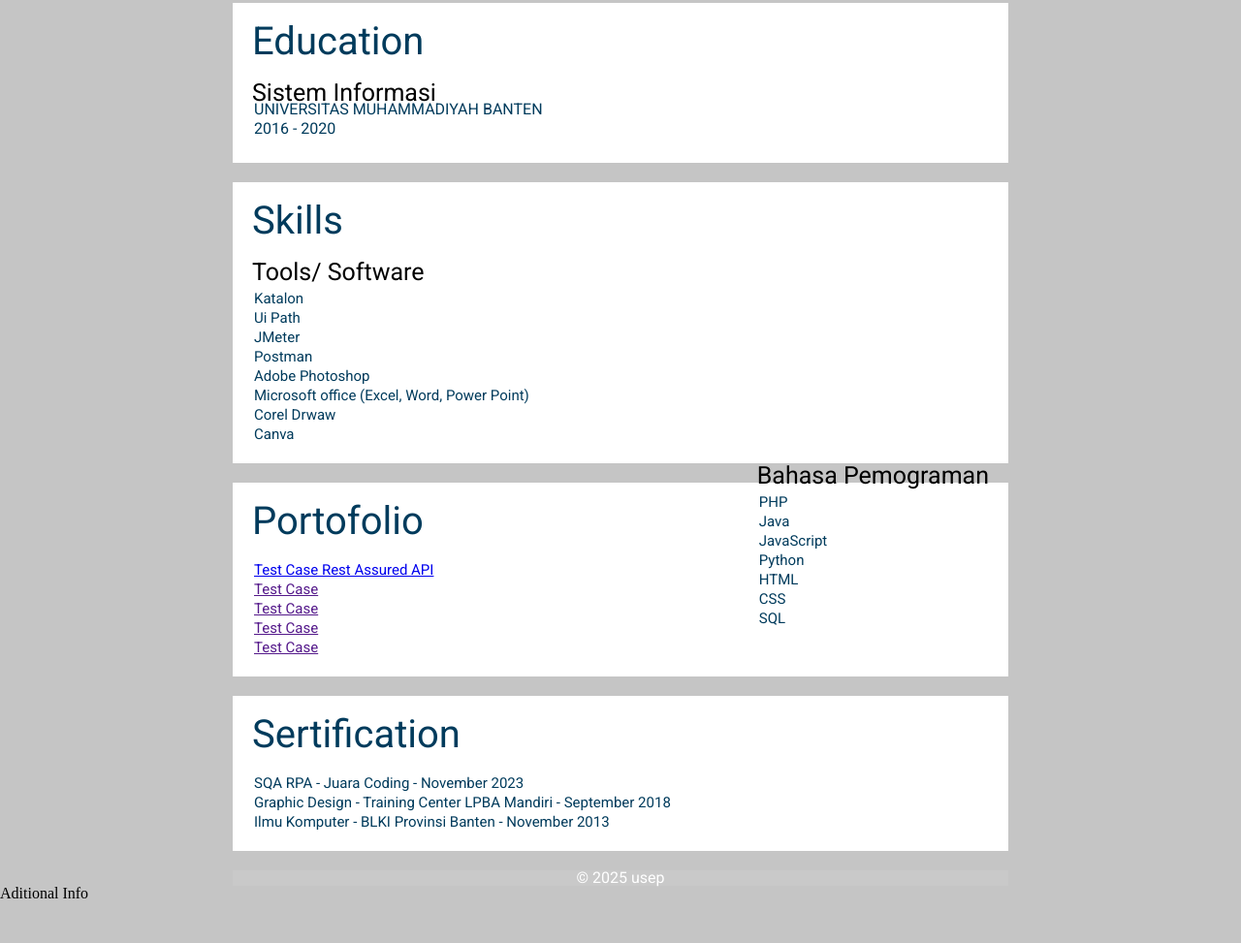
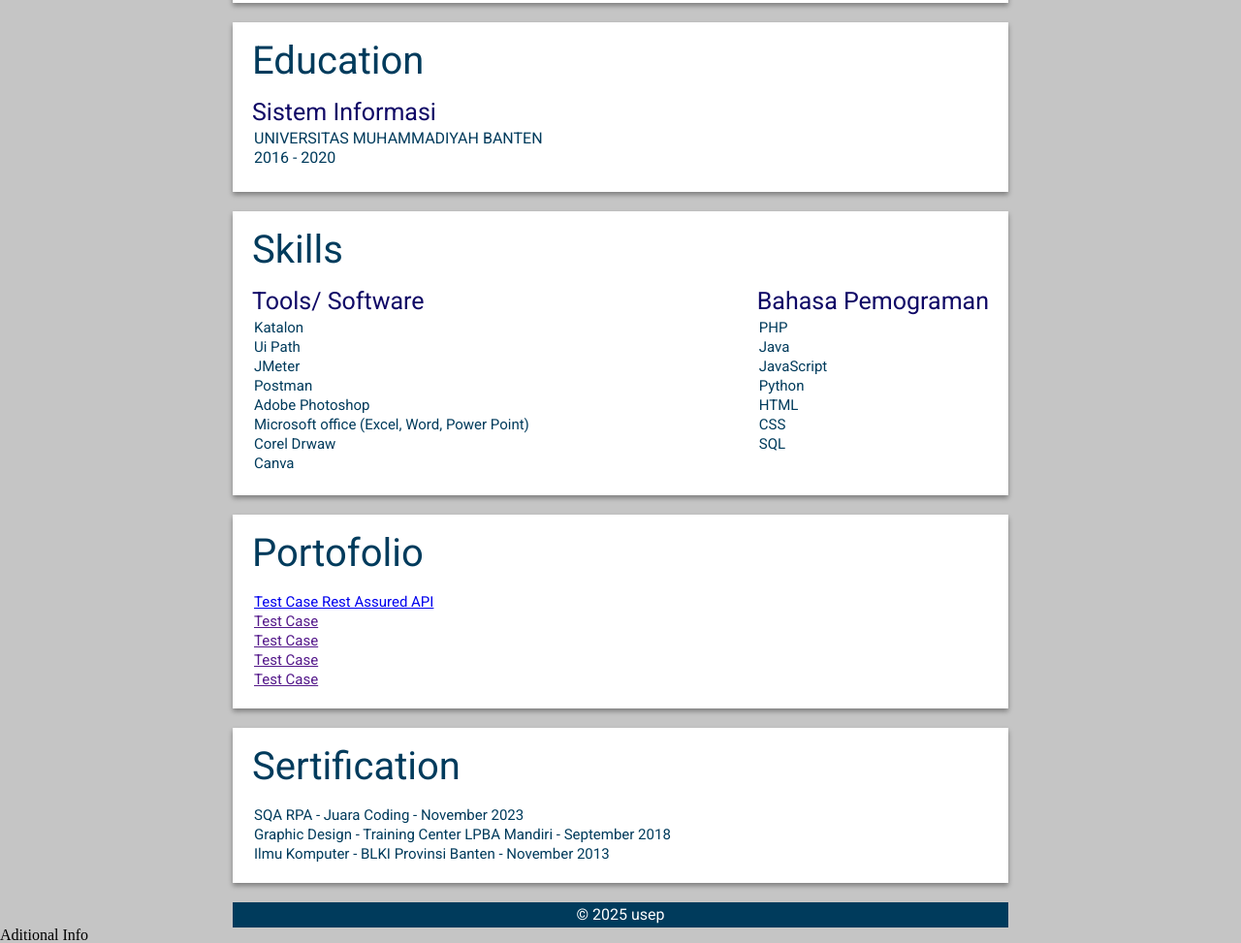
Before and after one commit to usep-saipulH/web-cv, a plain HTML site: page index.html in a window 1280 px wide. Shown: the part 1531-2504 px from the top of the page at 97% size. Before the commit the page ends 2461 px from the top, so only its background shows below. Drawn offline with Linux system fonts and the light colour scheme.

Commit message:
Update styles.css

```diff
--- a/assets/styles.css
+++ b/assets/styles.css
@@ -60,7 +60,7 @@ body{
 
 /* Navbar Responsive */
 ul.topnav {
-    width: 800px
+    width: 800px;
     list-style-type: none;
     margin-left: auto;
     margin-right: auto;
@@ -112,6 +112,7 @@ h3 {
     font-family: 'Roboto';
     font-size: 25px;
     margin: 20px 0 5px 0;
+    color: rgb(15, 8, 102);
 }
 
 
@@ -162,6 +163,11 @@ h3 {
     padding: 20px;
     background-color: #ffffff;
     margin-bottom: 20px;
+    box-shadow: 0px 3px 5px 0px rgba(0, 0, 0, 0.361);
+}
+
+.skills {
+    display: inline-block;
 }
 
 .jobDesk {
@@ -169,9 +175,15 @@ h3 {
 }
 section p{
     margin-bottom: 10px;
+    margin-top: 10px;
     font: 16px/10px 'Roboto', sans-serif;
     color: #003b5c;
     padding-left: 2px;
+
+}
+
+ul {
+    overflow:auto;
 }
 
 li {
@@ -179,6 +191,7 @@ li {
     color: #003b5c;
     padding-left: 2px;
 }
+
 
 h2 {
     font-family: 'Roboto', sans-serif;
@@ -288,4 +301,6 @@ footer {
 footer p {
     font-size: 1rem;
     font-family: 'Roboto', sans-serif;
+    background-color: #003b5c;
+    padding: 5px;
 }
```
